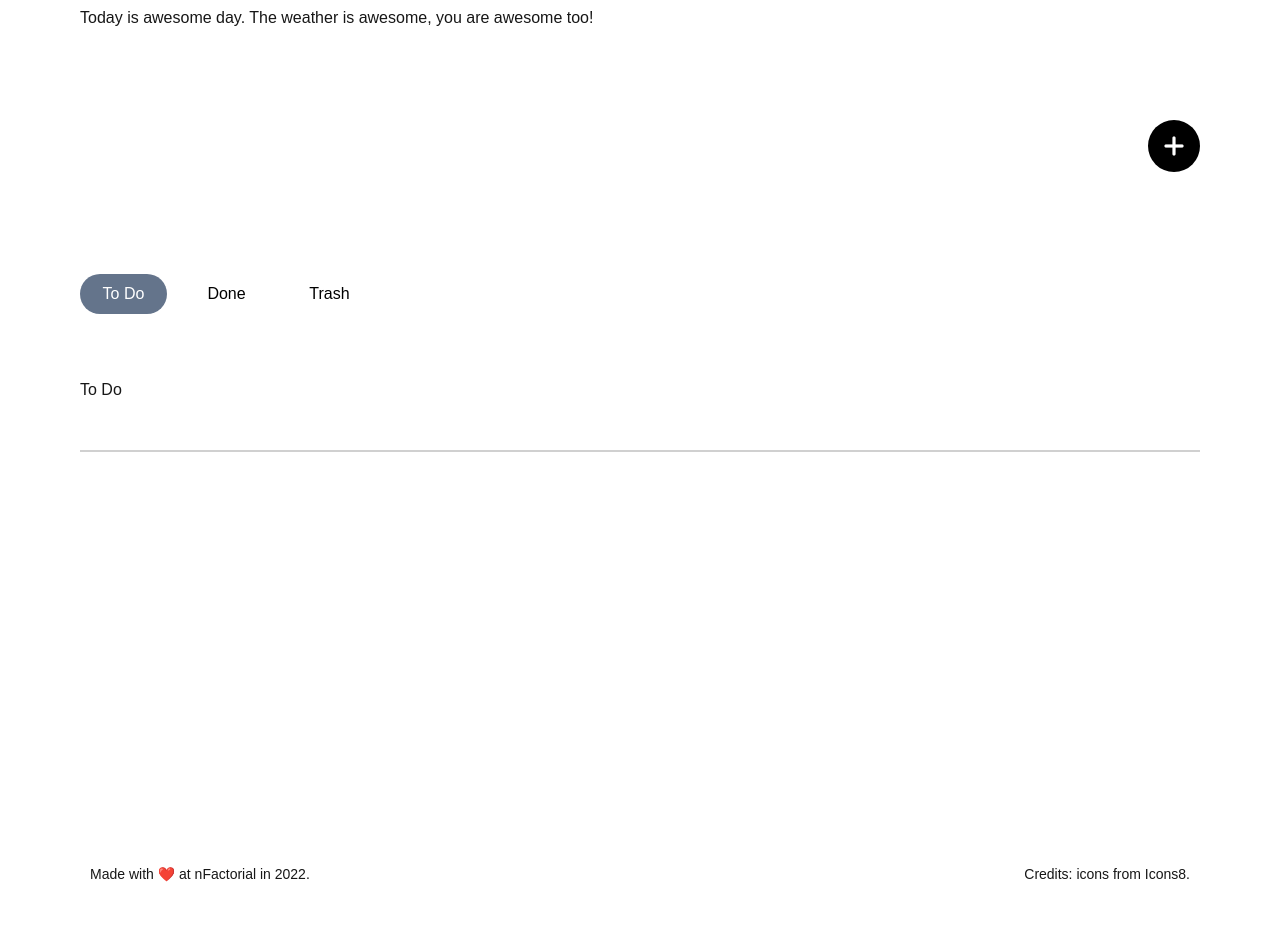
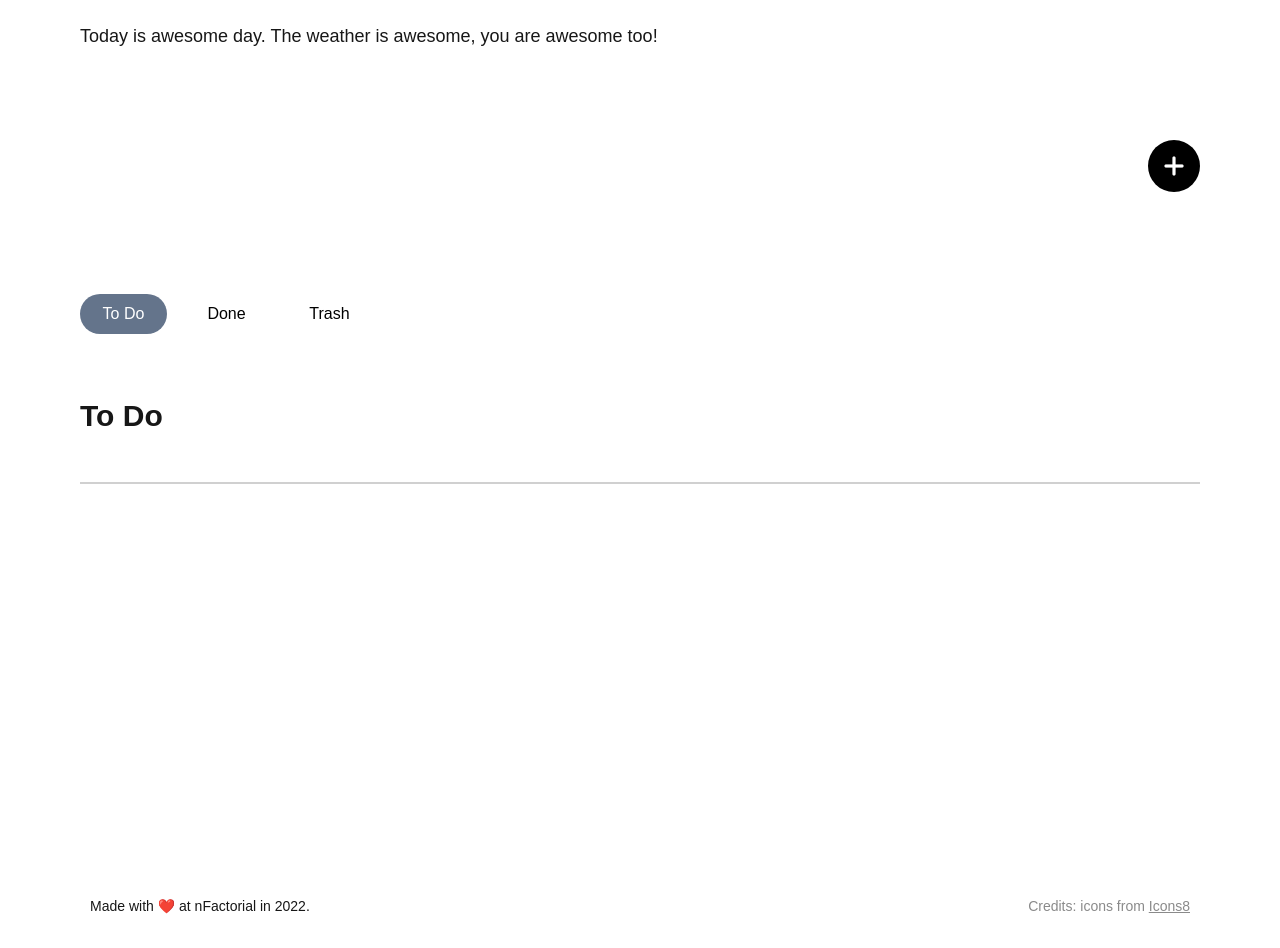
Before and after one commit to gentlemankz/nfactorial_todo, a Next.js app: page /dashboard in a window 1280 px wide. Shown: the part 142-1090 px from the top of the page. Before the commit the page ends 1058 px from the top, so only its background shows below. Built offline with nearby package versions, Linux system fonts and the light colour scheme.

Commit message:
🚑 css changes

```diff
--- a/app/dashboard/page.jsx
+++ b/app/dashboard/page.jsx
@@ -32,10 +32,8 @@ export default function Dashboard() {
     const updateTask = (taskText, newState) => {
         setTasks(prevTasks => {
             if (newState.isDeleted) {
-                // Remove task permanently
                 return prevTasks.filter(task => task.text !== taskText);
             }
-            // Update task state
             return prevTasks.map(task =>
                 task.text === taskText
                     ? { ...task, ...newState }
@@ -49,7 +47,7 @@ export default function Dashboard() {
             <TitleMain />
             <PlusButton onCLick={openModal} />
             <Pager activeButton={activeButton} setActiveButton={setActiveButton} />
-            <SectionName />
+            <SectionName activeButton={activeButton} />
             <ItemList tasks={tasks} activeButton={activeButton} updateTask={updateTask} />
             {isModalOpen && <AddDialog onClose={closeModal} onAddTask={addTask}/>}
             <Footer />
--- a/components/Footer.jsx
+++ b/components/Footer.jsx
@@ -2,8 +2,18 @@ export default function Footer() {
     return(
         <div className="mt-[340px]">
             <div className="flex flex-row justify-between mt-8 mr-20 mb-8 ml-20">
-            <p className="text-sm px-[10px]">Made with ❤️ at nFactorial in 2022.</p>
-            <p className="text-sm px-[10px]">Credits: icons from Icons8.</p>
+                <p className="text-sm px-[10px]">Made with ❤️ at nFactorial in 2022.</p>
+                <p className="text-sm px-[10px] opacity-50">
+                    Credits: icons from{" "}
+                    <a
+                        href="https://icons8.com/"
+                        target="_blank"
+                        rel="noopener noreferrer"
+                        className="underline hover:opacity-75"
+                    >
+                        Icons8
+                    </a>
+                </p>
             </div>
         </div>
     );
--- a/components/Pager.jsx
+++ b/components/Pager.jsx
@@ -8,9 +8,9 @@ export default function Pager({ activeButton, setActiveButton }) {
 
   return (
     <div className="flex flex-start ml-20 mt-[102px]">
-      <div className="flex flex-row gap-4">
+      <div className="flex flex-row gap-4 font-medium">
         <button
-          className={getButtonClass('todo')}
+          className={getButtonClass('todo') }
           onClick={() => setActiveButton('todo')}
         >
           To Do
--- a/components/SectionName.jsx
+++ b/components/SectionName.jsx
@@ -1,9 +1,20 @@
-export default function SectionName() {
+export default function SectionName({ activeButton }) {
+    const getSectionTitle = () => {
+        switch(activeButton) {
+            case 'done':
+                return 'Done';
+            case 'trash':
+                return 'Trash';
+            default:
+                return 'To Do';
+        }
+    };
+
     return (
         <div>
             <div className="flex flex-col mx-[80px] mt-16">
-            <h2 className="m-0 p-0">To Do</h2>
-            <hr className="my-12 h-0.5 border-t-0 bg-[rgb(21,21,23)] opacity-20" />
+                <h2 className="m-0 p-0 font-bold text-3xl">{getSectionTitle()}</h2>
+                <hr className="my-12 h-0.5 border-t-0 bg-[rgb(21,21,23)] opacity-20" />
             </div>
         </div>
     );
--- a/components/TitleMain.jsx
+++ b/components/TitleMain.jsx
@@ -2,8 +2,8 @@ export default function TitleMain() {
   return (
     <div className="flex flex-start mt-[100px] ml-20">
       <div className="flex flex-col gap-6">
-        <h2>Simple To Do List</h2>
-        <p>
+        <h2 className="text-4xl font-bold">Simple To Do List</h2>
+        <p className="text-lg font-medium">
           Today is awesome day. The weather is awesome, you are awesome too!
         </p>
       </div>
```
